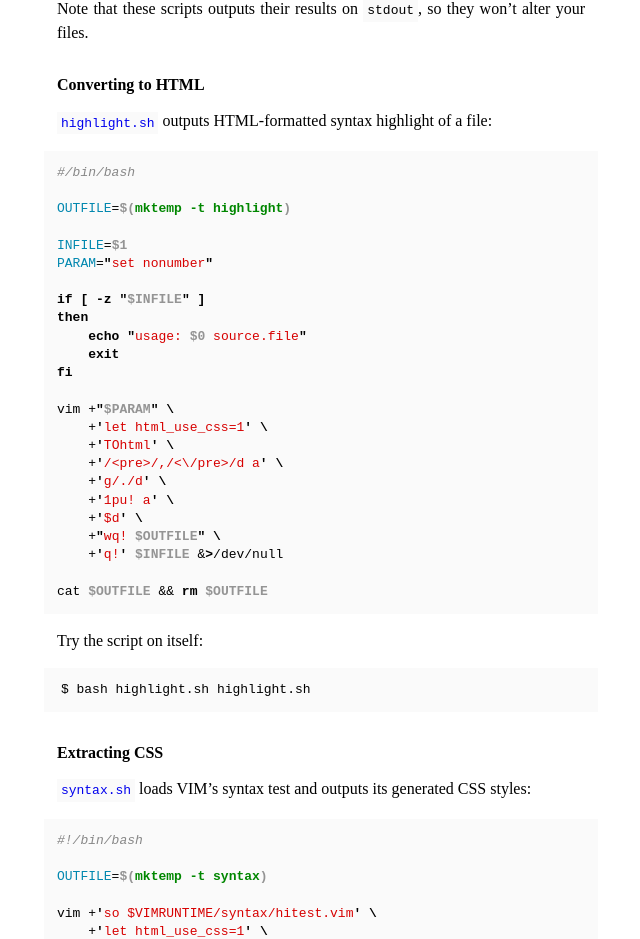
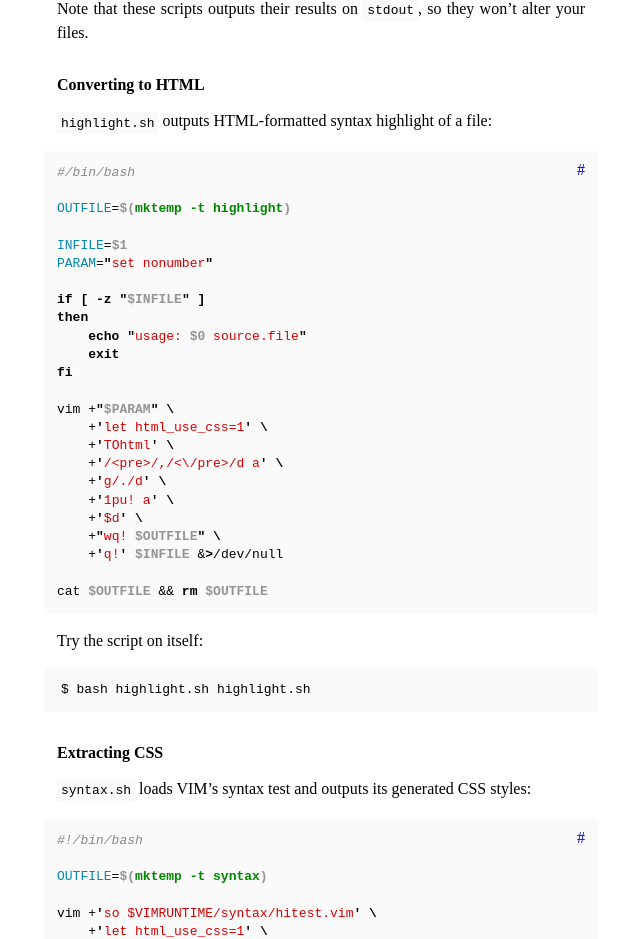
Before and after one commit to jmlacroix/jmlacroix.com-jekyll, a Jekyll site: the page built from _posts/archives/2011-09-14-export-vim-highlight.markdown, in a window 1280 px wide. Shown: the part 343-1282 px from the top of the page, without its empty margins (319-959 px from the left). Built offline with Jekyll 4.4.1, drawn with Linux system fonts in a browser that asks for light colours; Markdown is read by kramdown in place of the engine named in the settings.

Commit message:
add code permalink instead of file link

```diff
--- a/_posts/archives/2011-09-14-export-vim-highlight.markdown
+++ b/_posts/archives/2011-09-14-export-vim-highlight.markdown
@@ -14,7 +14,9 @@ So instead of using simple tools, I went for the complicated solution. I made tw
 Converting to HTML
 ------------------
 
-[`highlight.sh`][hi] outputs HTML-formatted syntax highlight of a file:
+`highlight.sh` outputs HTML-formatted syntax highlight of a file:
+
+<p><a class="src" href="https://gist.github.com/1218309">#</a></p>
 
 <pre>
 <span class="Comment">#/bin/bash</span>
@@ -51,7 +53,9 @@ Try the script on itself:
 Extracting CSS
 --------------
 
-[`syntax.sh`][sy] loads VIM's syntax test and outputs its generated CSS styles:
+`syntax.sh` loads VIM's syntax test and outputs its generated CSS styles:
+
+<p><a class="src" href="https://gist.github.com/1218308">#</a></p>
 
 <pre>
 <span class="Comment">#!/bin/bash</span>
```
Also changed, not shown: other parts of _posts/archives/2011-09-14-export-vim-highlight.markdown (+0 -4 lines).
